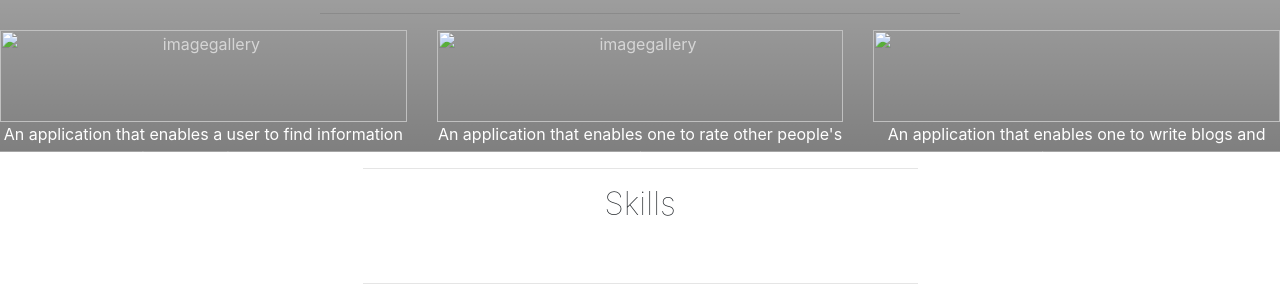
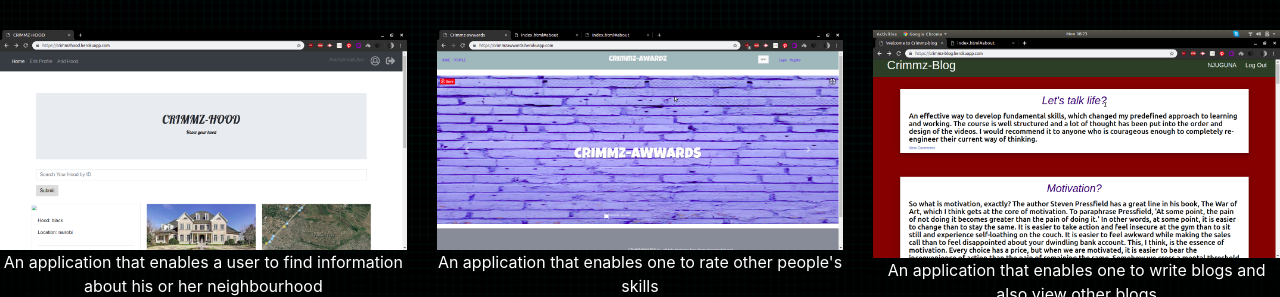
Before and after one commit to chriskaringeg/THE-PORTFOLIO, a plain HTML site: page index.html in a window 1280 px wide. Shown: the part 1709-2006 px from the top of the page. Drawn offline with nearby package versions, Linux system fonts and the light colour scheme; files whose address does not match are found by name.

Commit message:
added images folder

```diff
--- a/index.html
+++ b/index.html
@@ -58,7 +58,7 @@
                   <p>I do music when I am away from from the computer </p>
                   <p>I  am also an actor by passion </p>
                   </blockquote> &nbsp;&nbsp;&nbsp;&nbsp;&nbsp;&nbsp;&nbsp;&nbsp;&nbsp;&nbsp;&nbsp;&nbsp;&nbsp;&nbsp;&nbsp;&nbsp;&nbsp;&nbsp;&nbsp;&nbsp;
-            <img src="/home/chris/Pictures/Wallpapers/chris.jpg" alt="me" style="width:500px; height:500px;" >
+            <img src="/home/chris/Documents/THE portfolio/images/chris.jpg" alt="me" style="width:500px; height:500px;" >
           </div>
           </div>
         </div>
@@ -73,7 +73,7 @@
           <div class=" row">
               <div class="col-sm-4 col-md-4">
                 <div class="thumbnail">
-                  <a href="https://crimmzhood.herokuapp.com" target="blank"> <img class="img-responsive" src="/home/chris/Pictures/Screenshot from 2019-08-26 08-07-48.png" alt="imagegallery"></a>
+                  <a href="https://crimmzhood.herokuapp.com" target="blank"> <img class="img-responsive" src="/home/chris/Documents/THE portfolio/images/Screenshot from 2019-08-26 08-07-48.png" alt="imagegallery"></a>
 
                   <div class="caption">
                     <p>An application that enables a user to find information about his or her neighbourhood</p>
@@ -84,7 +84,7 @@
 
               <div class="col-sm-4 col-md-4">
                 <div class="thumbnail">
-                    <a href="crimmzawwards.herokuapp.com" target="blank"><img class="img-responsive" src="/home/chris/Pictures/Screenshot from 2019-08-26 08-15-47.png" alt="imagegallery" ></a>
+                    <a href="crimmzawwards.herokuapp.com" target="blank"><img class="img-responsive" src="/home/chris/Documents/THE portfolio/images/Screenshot from 2019-08-26 08-15-47.png" alt="imagegallery" ></a>
 
                   <div class="caption">
                     <p>An application that enables one to rate other people's skills</p>
@@ -93,7 +93,7 @@
               </div>
               <div class="col-sm-4 col-md-4">
                   <div class="thumbnail">
-                      <a href="https://crimmz-blog.herokuapp.com/" target="blank"><img class="img-responsive" src="/home/chris/Pictures/Screenshot from 2019-08-26 08-23-47.png" alt="" ></a>
+                      <a href="https://crimmz-blog.herokuapp.com/" target="blank"><img class="img-responsive" src="/home/chris/Documents/THE portfolio/images/Screenshot from 2019-08-26 08-23-47.png" alt="" ></a>
 
                     <div class="caption">
                       <p>An application that enables one to write blogs and also view other blogs </p>
--- a/styles.css
+++ b/styles.css
@@ -32,7 +32,7 @@ a:active {color: #fff;}
 /*** Home  ***/
 
 header {
-  background-image: linear-gradient(rgba(0, 0, 0, 0.3), rgba(0, 0, 0, 0.5)), url(/home/chris/Pictures/png_black_background_1050168.png);
+  background-image: linear-gradient(rgba(0, 0, 0, 0.3), rgba(0, 0, 0, 0.5)), url(/home/chris/Documents/THE-portfolio/images/png_black_background_1050168.png);
   background-repeat: no-repeat;
   background-attachment: fixed;
   background-position: center;
```
Also changed, not shown: images/Screenshot from 2019-08-26 08-07-48.png (added), images/Screenshot from 2019-08-26 08-15-47.png (added), images/Screenshot from 2019-08-26 08-23-47.png (added), images/angularjs.png (added), images/chris.jpg (added), images/css-filetype.png (added), images/javascript-logo.png (added), images/javascript.jpg (added), images/png_black_background_1050168.png (added), images/python (1).png (added).
